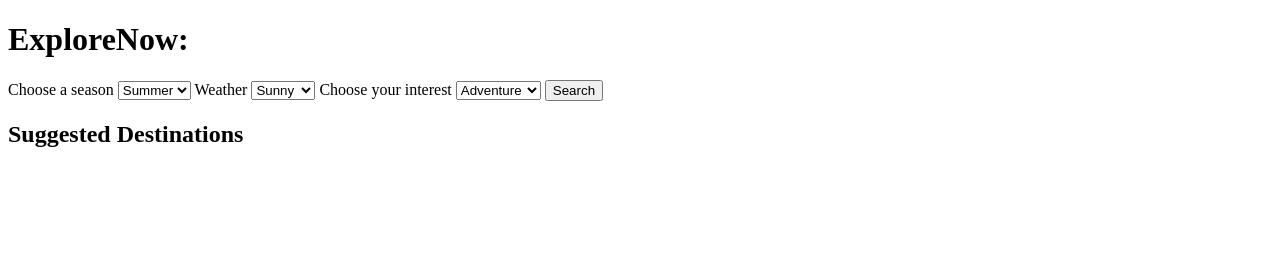
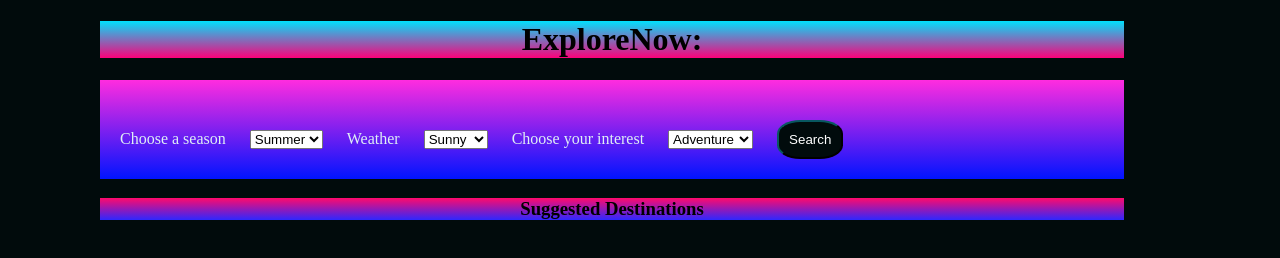
Before and after one commit to Moreenk541/Tourist-search-web, a plain HTML site: page index.html in a window 1280 px wide. Drawn offline with Linux system fonts and the light colour scheme.

Commit message:
styled the file

```diff
--- a/index.html
+++ b/index.html
@@ -4,10 +4,11 @@
     <meta charset="UTF-8">
     <meta name="viewport" content="width=device-width, initial-scale=1.0">
     <title>Tourist-search-web</title>
+    <link rel="stylesheet" href="styles.css">
 </head>
 <body>
 
-    <h1>ExploreNow:</h1>
+    <h1 id ="title">ExploreNow:</h1>
     <div id="search-container">
      <form id="searchForm">
         <label for="seasons">Choose a season</label>
@@ -40,12 +41,15 @@
      </form>
      </div>
      <div id="results">
-        <h2>Suggested Destinations</h2>
+        <h3>Suggested Destinations</h3>
         <div id="places"></div>
         <div id="events"></div>
     </div>
 
 
+    <script src="index.js"></script>
+
+
 
 </body>
 </html>
--- a/styles.css
+++ b/styles.css
@@ -0,0 +1,53 @@
+body{
+    width: 80%;
+    margin-left: 100px;
+    background-color: #010b0c;
+    color: rgb(223, 239, 245);
+
+}
+#title{
+    color:black;
+    background: linear-gradient(#00E1FD,#FC007A);
+    text-align: center;
+}
+#search-container{
+    background: linear-gradient(#FF2CDF,#0014FF);
+}
+#searchForm{
+    display: inline-block;
+    align-content: space-between;
+    align-items: center;
+    justify-content: center;
+    margin-top: 20px;
+    flex-direction: column;
+
+}
+#searchForm label{
+    padding: 20px;
+    margin: auto;
+
+}
+#searchForm button{
+    margin: 20px;
+    padding: 10Px;
+    background-color: #010b0c;
+    color:white;
+    border-radius: 35%;
+    border-color:#010b0c ;
+}
+option{
+    background-color: #010b0c;
+    color: white;
+}
+option:hover{
+  color: #FF0A6C;
+}
+#searchForm button:hover{
+    background-color: white;
+    color: rgb(0,0, 0);
+}
+#results{
+    background: linear-gradient(#FF0A6C,#2D27FF);
+    text-align: center;
+    color: black;
+}
```
